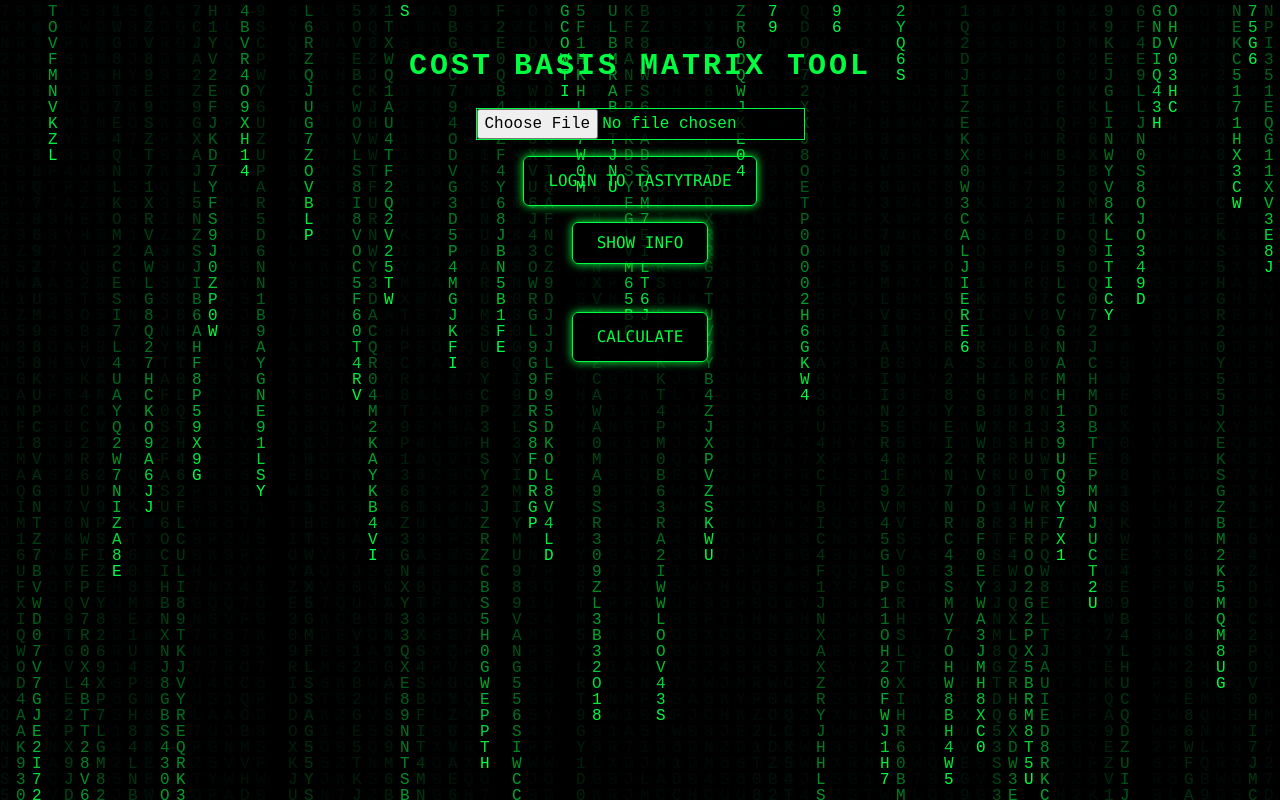
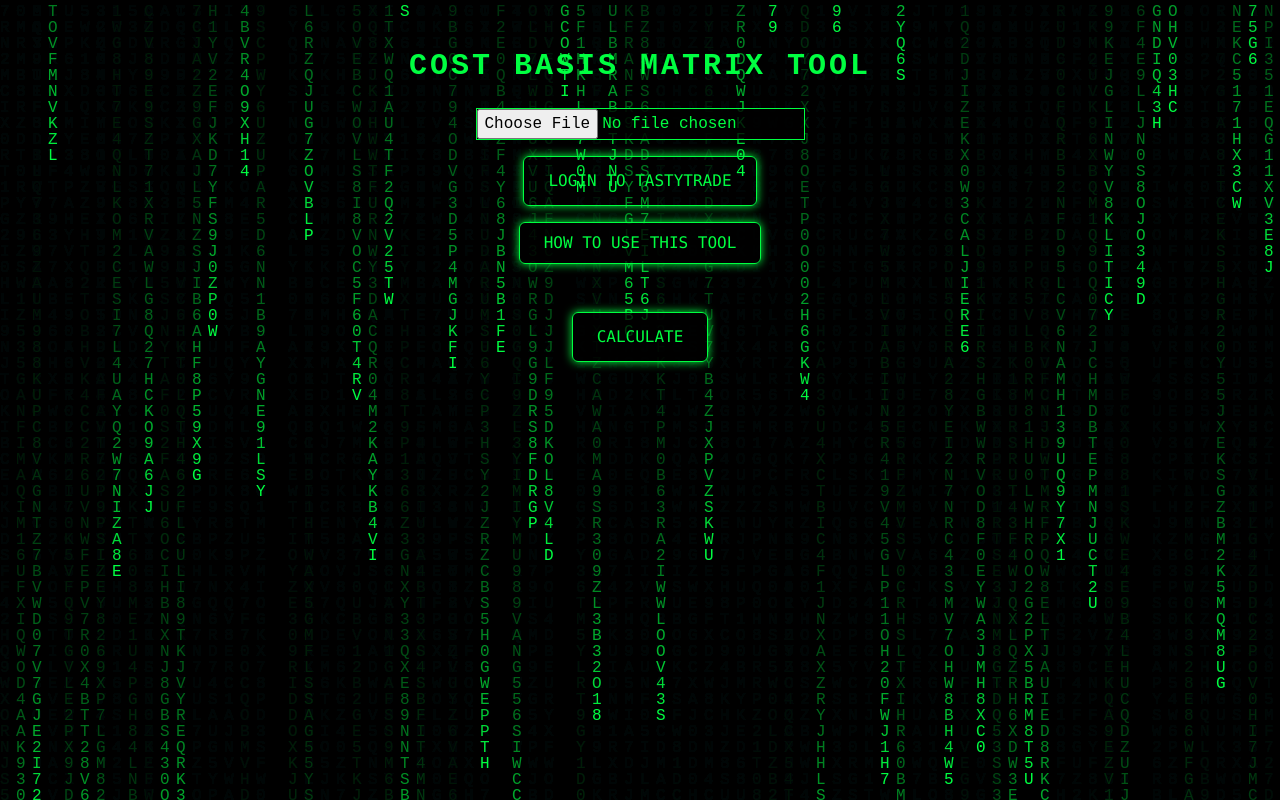
Before and after one commit to ordonezjosue/costbasis, a Next.js app: page / in a window 1280 px wide. Built offline with nearby package versions, Linux system fonts and the light colour scheme.

Commit message:
Change button text to 'HOW TO USE THIS TOOL'

```diff
--- a/app/page.js
+++ b/app/page.js
@@ -144,7 +144,7 @@
         onClick={() => setShowInfo(!showInfo)}
         className="mb-6 border border-matrixGreen px-6 py-2 text-matrixGreen hover:bg-matrixGreen hover:text-black font-mono rounded-md shadow-[0_0_10px_#00ff41]"
       >
-        {showInfo ? "HIDE INFO" : "SHOW INFO"}
+        {showInfo ? "HIDE INFO" : "HOW TO USE THIS TOOL"}
       </button>
 
       {/* INFO PANEL */}
```
